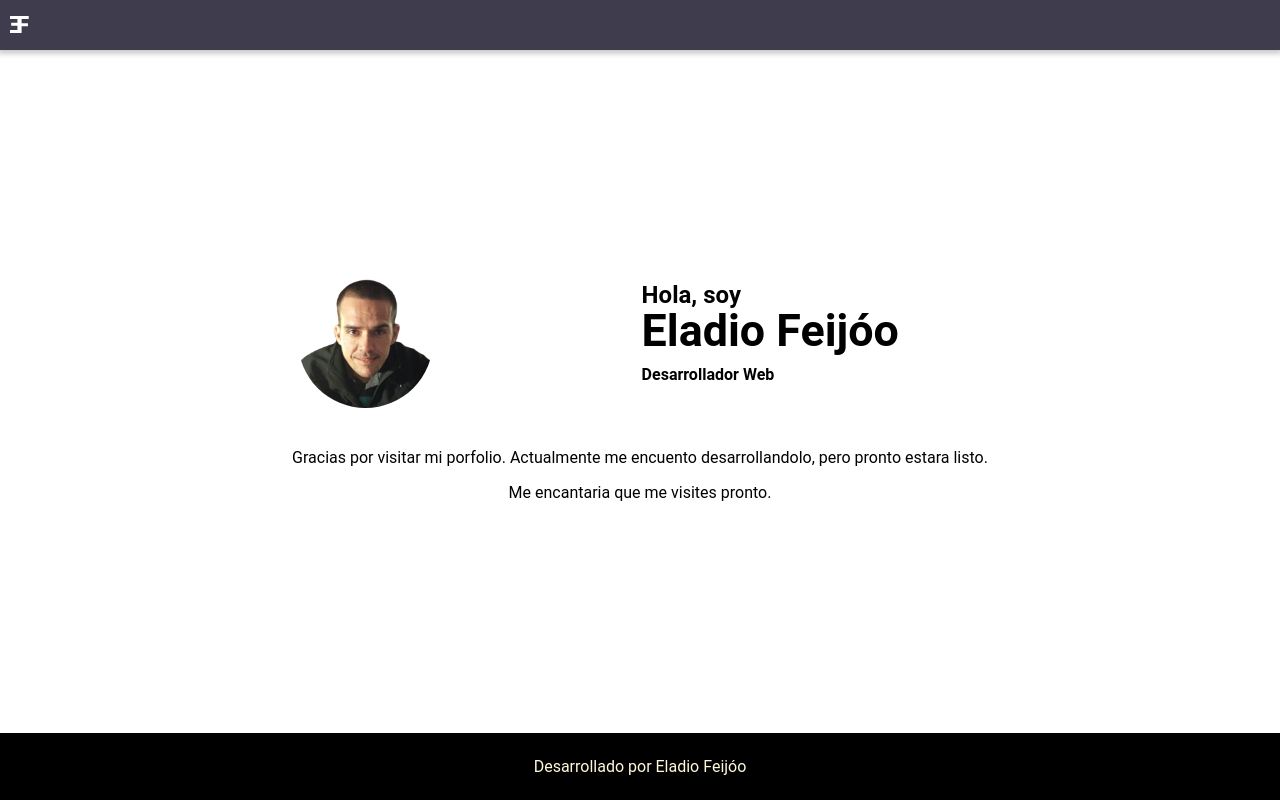
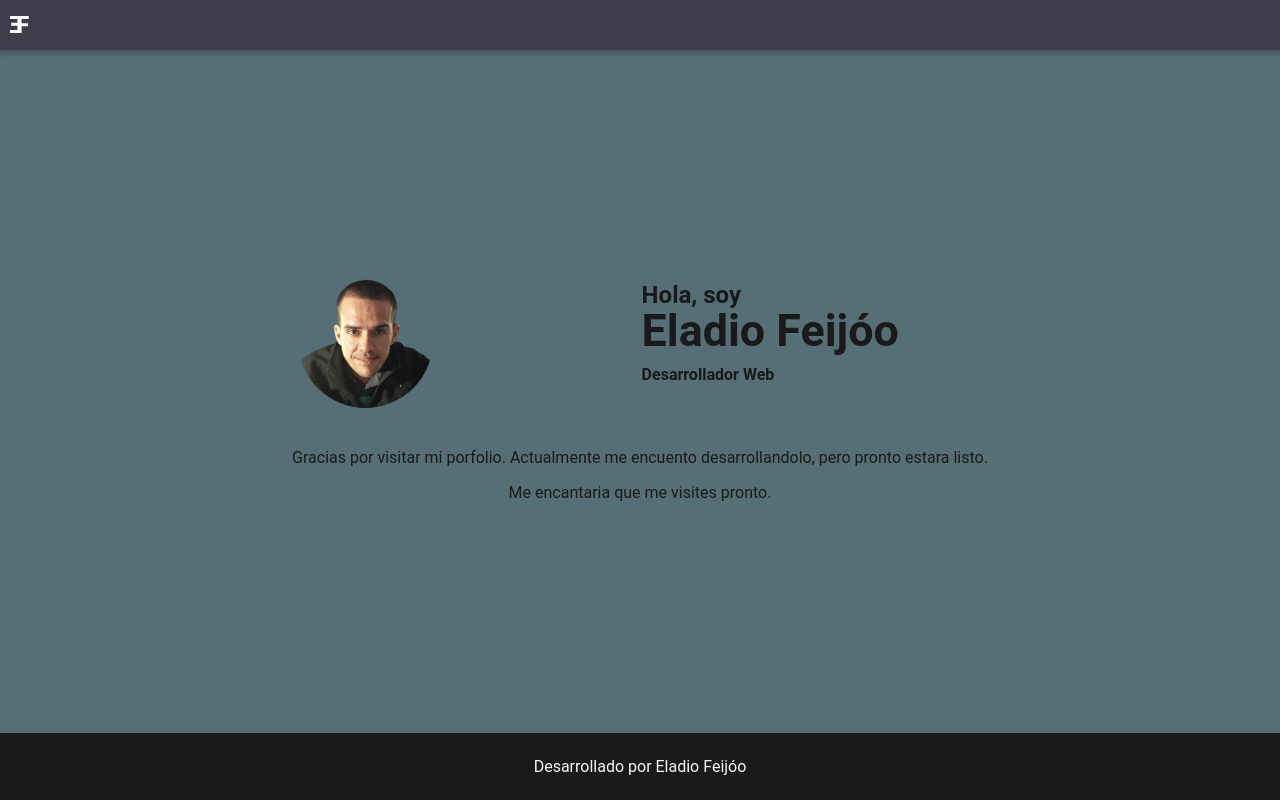
Before and after one commit to thotluna/porfolio, a Next.js app: page / in a window 1280 px wide. Built offline with nearby package versions, Linux system fonts and the light colour scheme.

Commit message:
feat(root): implement Scheme Prefers Color

```diff
--- a/components/footer/styles.module.css
+++ b/components/footer/styles.module.css
@@ -1,6 +1,6 @@
 .footer{
   width: 100vw;
   padding: .5rem;
-  background-color: black;
-  color: cornsilk;
+  background-color: var(--bg-footer-color);
+  color: var(--light-color-dark);
 }
--- a/components/menu/styles.module.css
+++ b/components/menu/styles.module.css
@@ -1,10 +1,11 @@
 .menu{
   width: 100vw;
   height: 50px;
-  background-color: #3F3D4D;
+  background-color: var(--bg-toolbar-color);
   display: flex;
   align-items: center;
   justify-content: space-between;
   padding: 0 10px;
   box-shadow: -0px 2px 5px 2px rgba(0,0,0,0.2);
+  color: var(--color-dark);
 }
--- a/styles/globals.css
+++ b/styles/globals.css
@@ -1,9 +1,23 @@
+:root {
+  --bg-color-dark: #2A292F;
+  --bg-toolbar-color: #3F3D4D;
+  --bg-footer-color: #1B1A1A;
+  --color-dark: #9D9C9C;
+  --light-color-dark:#F6F6F6;
+  --bg-color: #566E76;
+  --color: #1A1A1A;
+  --light-color:#1A1A1A;
+
+}
+
 html,
 body {
   padding: 0;
   margin: 0;
   font-family: Roboto, -apple-system, BlinkMacSystemFont, Segoe UI, Oxygen,
     Ubuntu, Cantarell, Fira Sans, Droid Sans, Helvetica Neue, sans-serif;
+  /* background-color: var(--bg-color);
+  color: var(--color); */
 }
 
 a {
@@ -16,11 +30,17 @@ a {
 }
 
 @media (prefers-color-scheme: dark) {
-  html {
-    color-scheme: dark;
-  }
+
   body {
-    color: #9D9C9C;
-    background: #2A292F;
+    color: var(--color-dark);
+    background:var(--bg-color-dark);
   }
 }
+
+@media (prefers-color-scheme: light) {
+
+  body {
+    color: var(--color);
+    background:var(--bg-color);
+  }
+}
```
